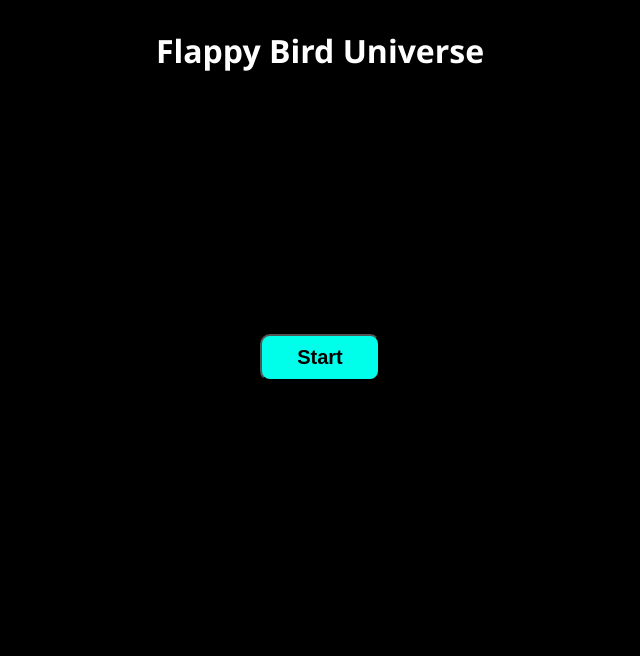
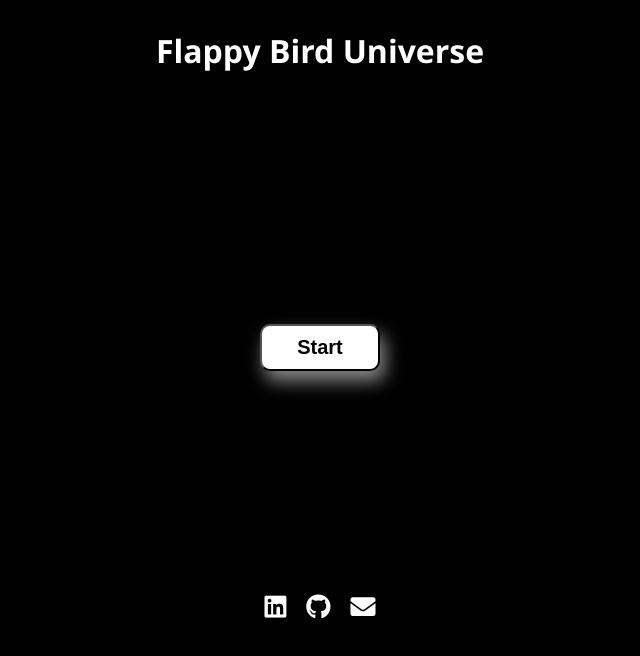
Before and after one commit to esantos2/Flappy-Bird-Universe, a plain HTML site: page flappy_bird_universe.html in a window 1280 px wide. Shown: the whole page, without its empty margins (320-960 px from the left). Drawn offline with Linux system fonts and the light colour scheme.

Commit message:
Add bottom icons

```diff
--- a/flappy_bird_universe.html
+++ b/flappy_bird_universe.html
@@ -1,12 +1,15 @@
 <html>
     <head>
         <title>Flappy Bird Universe</title>
-        <link type="text/css" rel="stylesheet" href="style.css">
+        <link href="style.css" type="text/css" rel="stylesheet">
+        <link href="https://use.fontawesome.com/releases/v5.0.12/css/all.css" rel="stylesheet">
     </head>
+
+    <header>
+        <h1 class="title">Flappy Bird Universe</h1>
+    </header>
+
     <body>
-        <div class="title" >
-            <h1>Flappy Bird Universe</h1>
-        </div>
         <div class="mainScreen">
             <canvas id="canvas" width="480" height="480"></canvas>
             <script>
@@ -20,5 +23,12 @@
             <button id="startButton" onclick="chooseCharScreen();">Start</button>
         </div>
         <script type="text/javascript" src="index.js"></script>
+
     </body>
+
+    <footer class="icons">
+        <span id="linkedin"><i class="fab fa-linkedin"></i></span>
+        <span id="github"><i class="fab fa-github"></i></span>
+        <span id="email"><i class="fas fa-envelope"></i></span>
+    </footer>
 </html>
--- a/style.css
+++ b/style.css
@@ -19,17 +19,19 @@
     width: 120px;
     font-family: sans-serif;
     padding: 10px;
-    background: #00ffea;
+    background: #ffffff;
     border-radius: 10px;
     color: black;
     font-weight: bold;
     position: relative;
-    bottom: 240px;
+    bottom: 250px;
+    box-shadow: 5px 10px 18px #888888;
 }
 
 #startButton:hover{
-    background-color: rgba(59, 137, 240, 0.664);
+    background-color: rgb(59, 137, 240);
     color: white;
+    cursor: pointer;
 }
 
 canvas{
@@ -43,3 +45,13 @@
     border-radius: 10px;
     display: block;
 }
+
+.icons{
+    display: flex;
+    margin: 10px;
+    font-size: 25px;
+}
+
+.icons span{
+    margin: 10px;
+}
```
